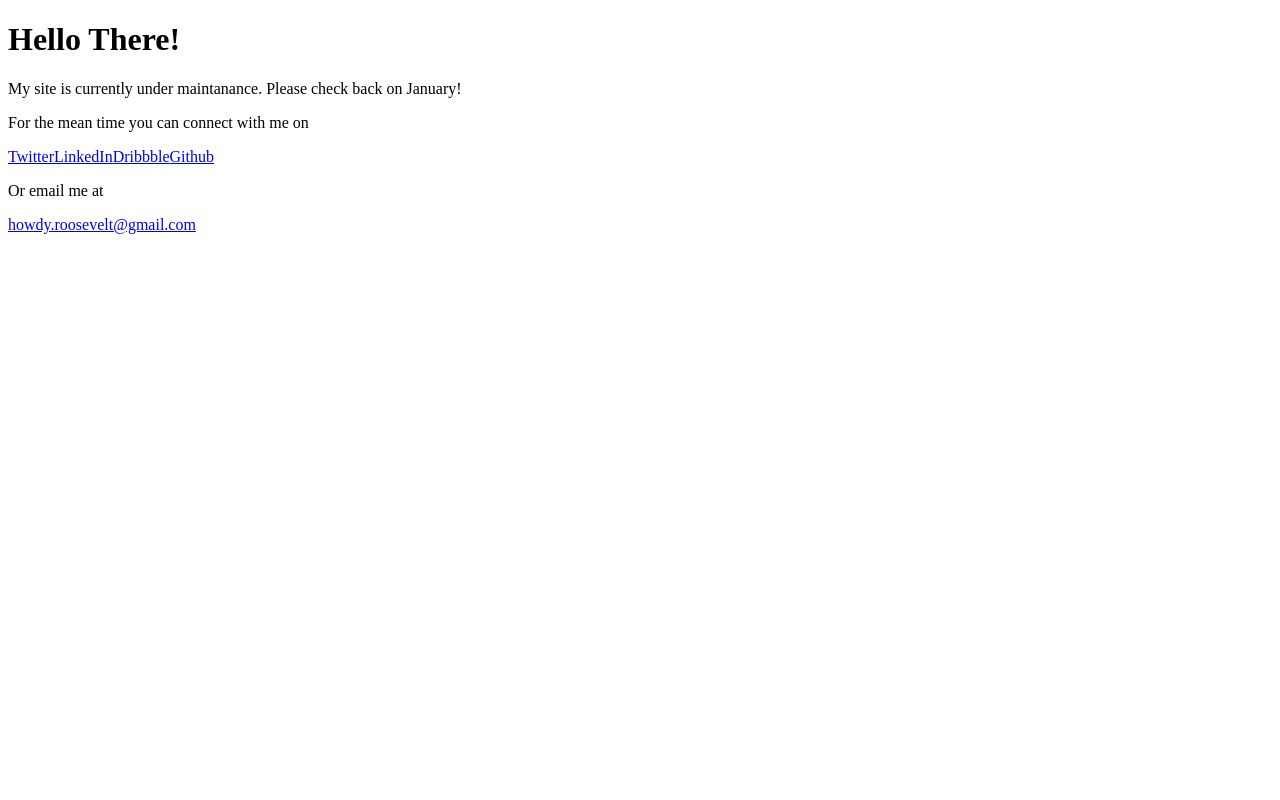
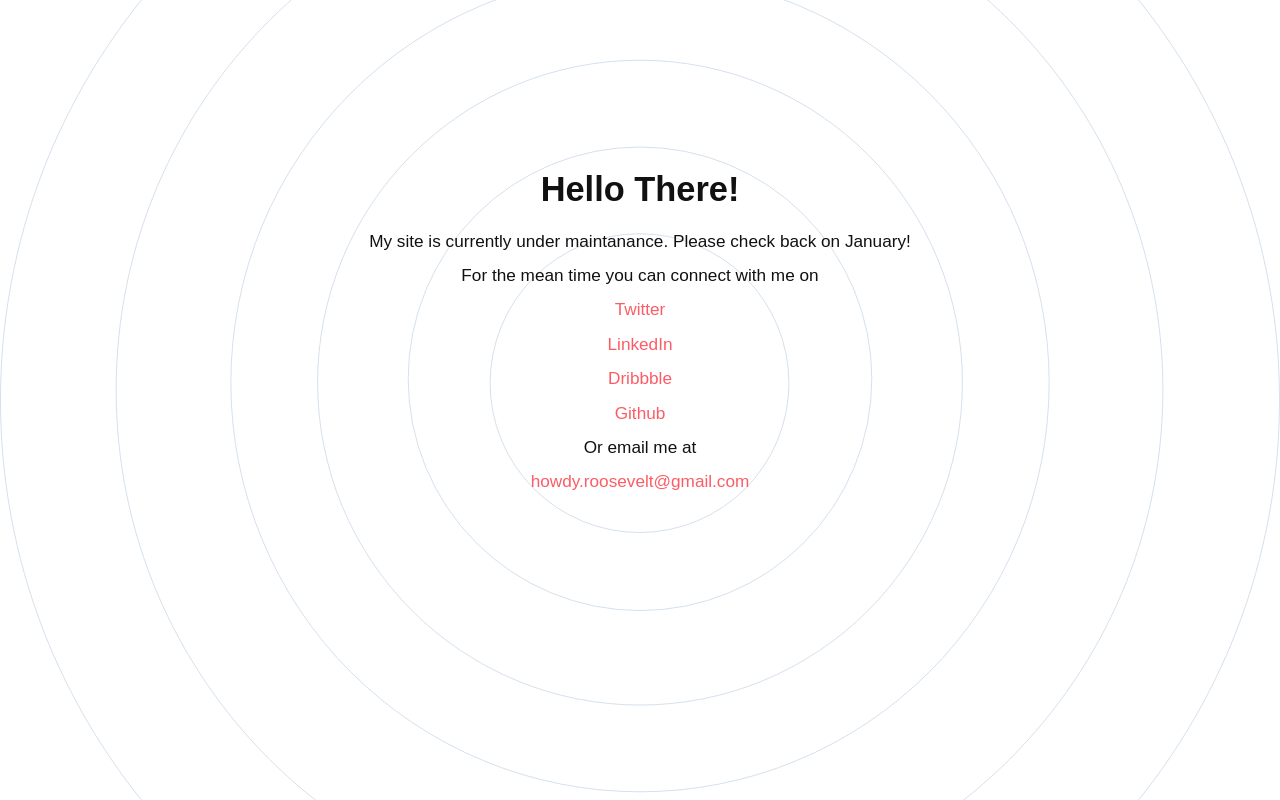
Before and after one commit to rooseveltAI/TheCodeisthub, a Gatsby site: page / in a window 1280 px wide. Built offline with nearby package versions, Linux system fonts and the light colour scheme; Gatsby itself is replaced by a stand-in of ours.

Commit message:
Initial commit

```diff
--- a/src/pages/index.js
+++ b/src/pages/index.js
@@ -10,6 +10,8 @@ import SEO from "../components/seo"
 // import ContactContainer from "../components/Contact/contactContainer"
 
 // import About from "../components/HomePageComponents/About"
+
+import "../scss/layout.scss"
 
 const IndexPage = () => (
   <div className="container main-body">
--- a/src/scss/layout.scss
+++ b/src/scss/layout.scss
@@ -81,6 +81,18 @@ body {
   font-weight: 400;
   overflow-x: hidden;
   font-size: calc(14px + 0.25vw);
+}
+
+.come--later__container {
+  display: flex;
+  flex-direction: column;
+  align-items: center;
+  justify-content: center;
+  margin-top: 8em;
+
+  & a {
+    color: #fc5c65;
+  }
 }
 
 ul {
```
